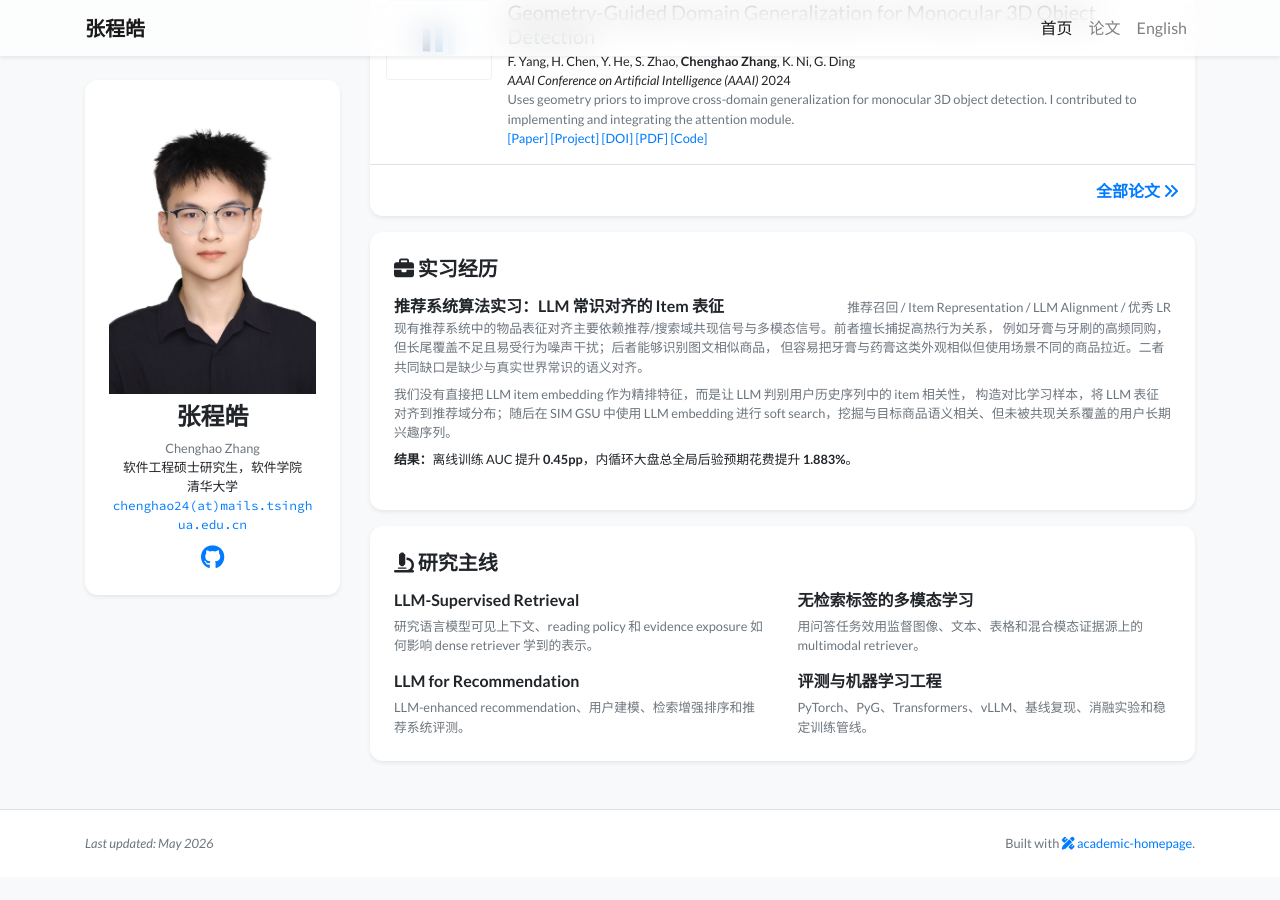
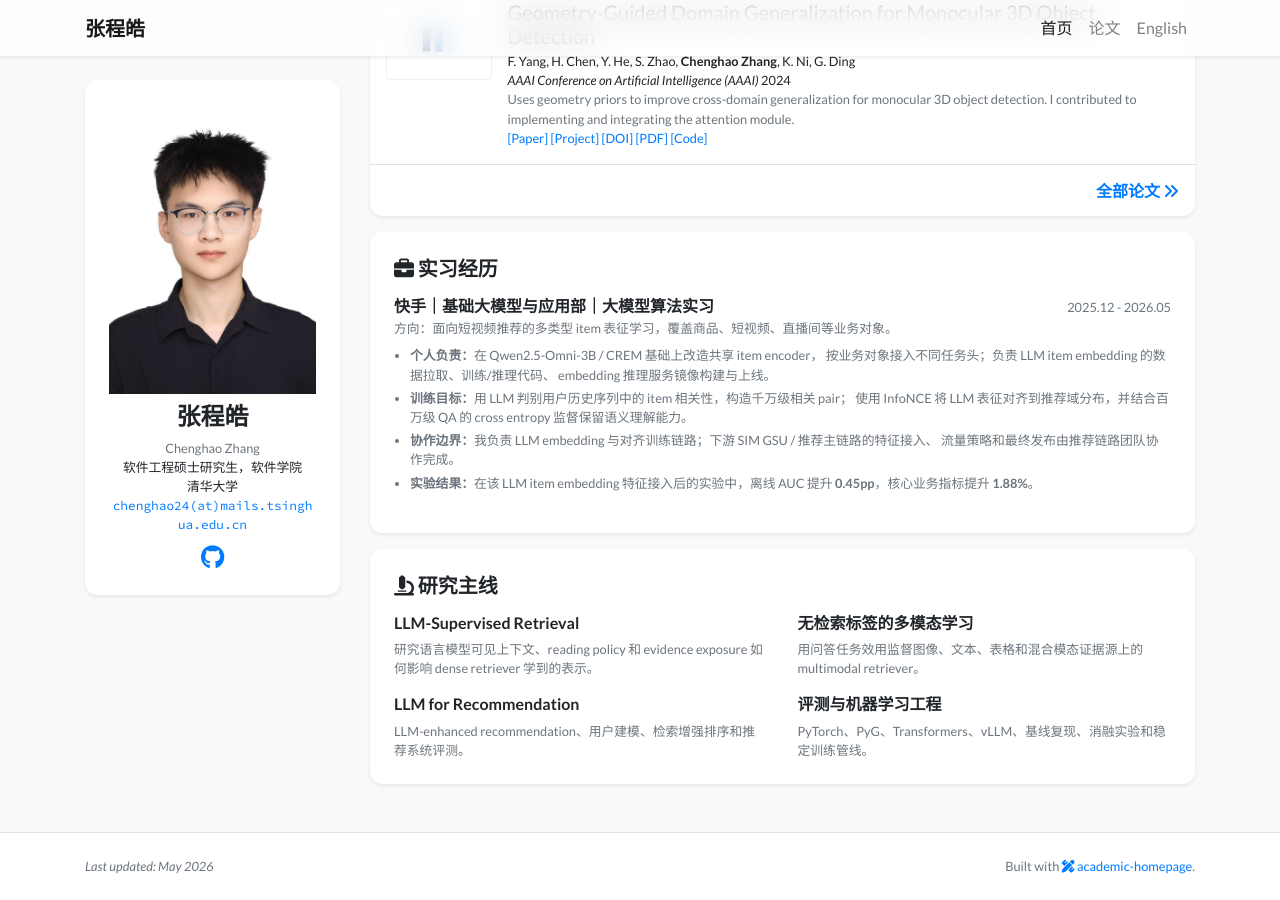
Before and after one commit to zhang-cheng-hao/zhang-cheng-hao.github.io, a Jekyll site: the page built from zh.html, in a window 1280 px wide and 900 px high, scrolled down 1549 px. Built offline with Jekyll 4.4.1, drawn with Linux system fonts in a browser that asks for light colours; nearby versions of some CDN libraries; a style sheet for code colours, icons or effects is not loaded; before the commit the page ends 2426 px from its top, so only the background shows below that.

Commit message:
Refine Chinese internship details

```diff
--- a/zh.html
+++ b/zh.html
@@ -57,23 +57,31 @@ permalink: /zh/
                         <h5 class="mb-3"><i class="fas fa-briefcase"></i> 实习经历</h5>
                         <div class="mb-3">
                             <div class="d-flex flex-wrap align-items-baseline">
-                                <h6 class="mb-1">推荐系统算法实习：LLM 常识对齐的 Item 表征</h6>
-                                <span class="small text-muted ml-md-auto">推荐召回 / Item Representation / LLM Alignment / 优秀 LR</span>
+                                <h6 class="mb-1">快手｜基础大模型与应用部｜大模型算法实习</h6>
+                                <span class="small text-muted ml-md-auto">2025.12 - 2026.05</span>
                             </div>
                             <p class="small text-muted mb-2">
-                                现有推荐系统中的物品表征对齐主要依赖推荐/搜索域共现信号与多模态信号。前者擅长捕捉高热行为关系，
-                                例如牙膏与牙刷的高频同购，但长尾覆盖不足且易受行为噪声干扰；后者能够识别图文相似商品，
-                                但容易把牙膏与药膏这类外观相似但使用场景不同的商品拉近。二者共同缺口是缺少与真实世界常识的语义对齐。
+                                方向：面向短视频推荐的多类型 item 表征学习，覆盖商品、短视频、直播间等业务对象。
                             </p>
-                            <p class="small text-muted mb-2">
-                                我们没有直接把 LLM item embedding 作为精排特征，而是让 LLM 判别用户历史序列中的 item 相关性，
-                                构造对比学习样本，将 LLM 表征对齐到推荐域分布；随后在 SIM GSU 中使用 LLM embedding 进行
-                                soft search，挖掘与目标商品语义相关、但未被共现关系覆盖的用户长期兴趣序列。
-                            </p>
-                            <p class="small mb-0">
-                                <strong>结果：</strong>离线训练 AUC 提升 <strong>0.45pp</strong>，内循环大盘总全局后验预期花费提升
-                                <strong>1.883%</strong>。
-                            </p>
+                            <ul class="small text-muted mb-2 pl-3">
+                                <li class="mb-1">
+                                    <strong>个人负责：</strong>在 Qwen2.5-Omni-3B / CREM 基础上改造共享 item encoder，
+                                    按业务对象接入不同任务头；负责 LLM item embedding 的数据拉取、训练/推理代码、
+                                    embedding 推理服务镜像构建与上线。
+                                </li>
+                                <li class="mb-1">
+                                    <strong>训练目标：</strong>用 LLM 判别用户历史序列中的 item 相关性，构造千万级相关 pair；
+                                    使用 InfoNCE 将 LLM 表征对齐到推荐域分布，并结合百万级 QA 的 cross entropy 监督保留语义理解能力。
+                                </li>
+                                <li class="mb-1">
+                                    <strong>协作边界：</strong>我负责 LLM embedding 与对齐训练链路；下游 SIM GSU / 推荐主链路的特征接入、
+                                    流量策略和最终发布由推荐链路团队协作完成。
+                                </li>
+                                <li>
+                                    <strong>实验结果：</strong>在该 LLM item embedding 特征接入后的实验中，离线 AUC 提升
+                                    <strong>0.45pp</strong>，核心业务指标提升 <strong>1.88%</strong>。
+                                </li>
+                            </ul>
                         </div>
                     </div>
                 </div>
```
